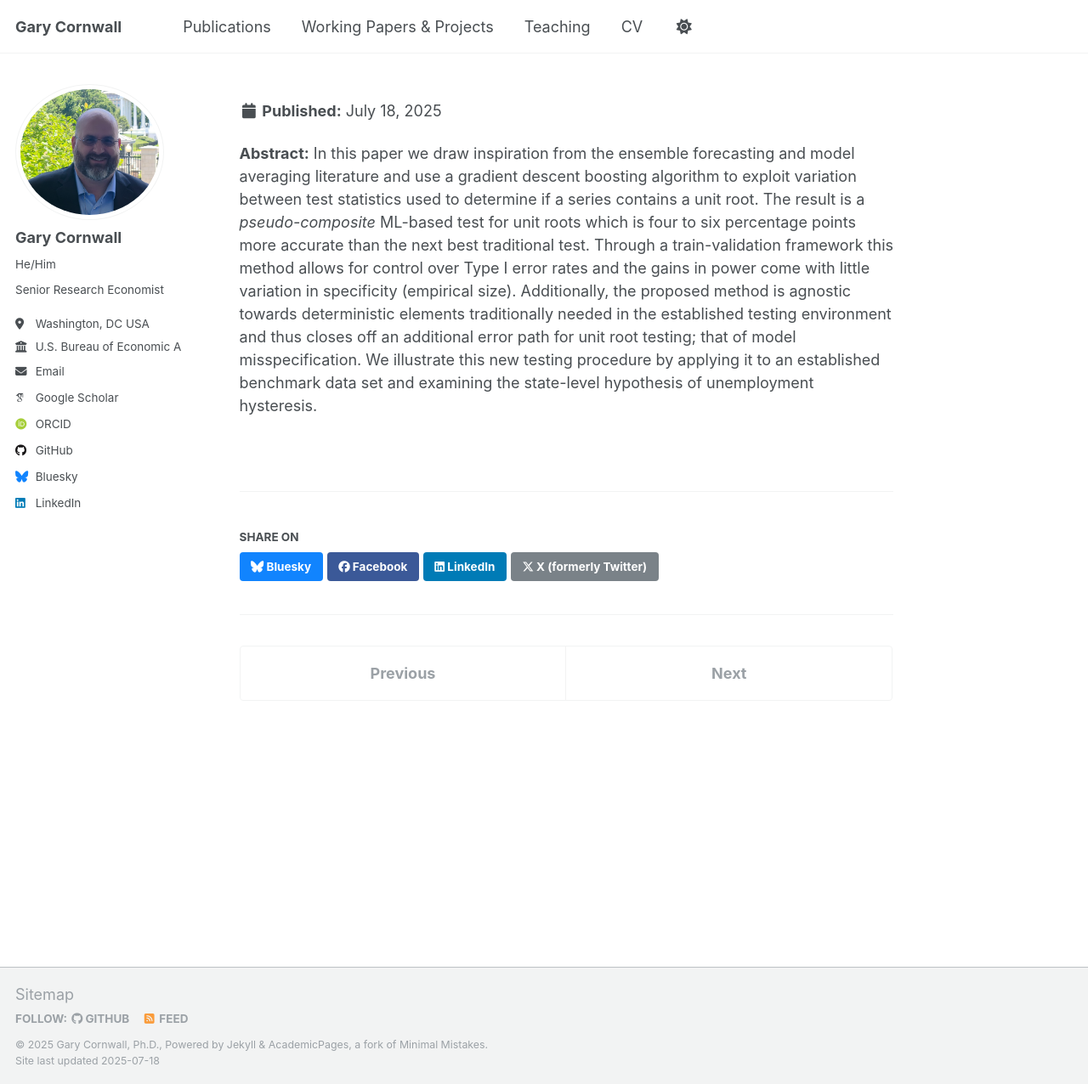
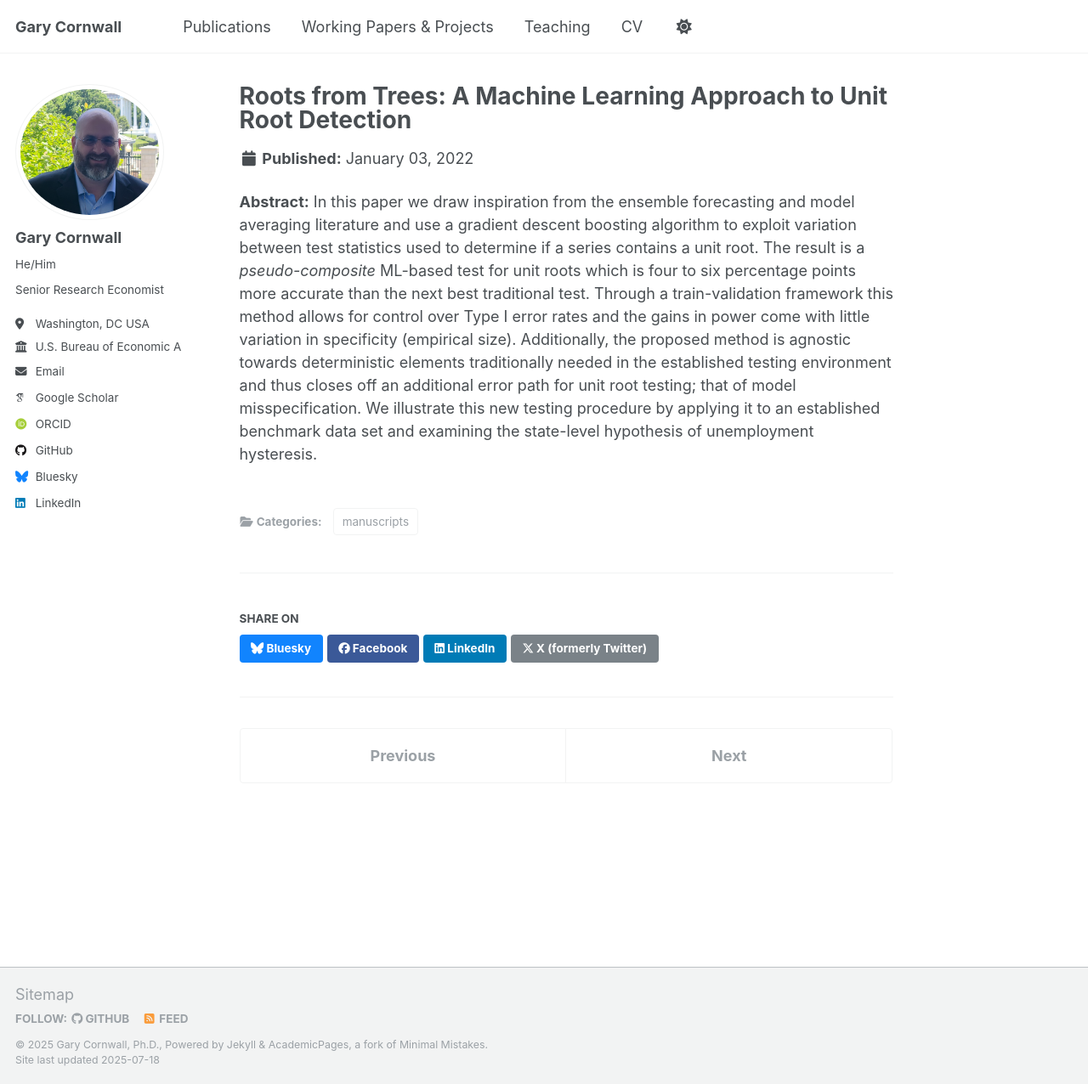
Before and after one commit to grycrnwll/grycrnwll.github.io, a Jekyll site: the page built from _working/roots.md, in a window 1280 px wide and 1276 px high. Shown: the whole window at 85% size. Built offline with Jekyll 4.4.1, drawn with Linux system fonts in a browser that asks for light colours; some web fonts are replaced.

Commit message:
Update roots.md

```diff
--- a/_working/roots.md
+++ b/_working/roots.md
@@ -1,5 +1,5 @@
 ---
-title: "Roots from Trees: A Machine Learning Approach to Unit Root Detection""
+title: "Roots from Trees: A Machine Learning Approach to Unit Root Detection"
 collection: working
 category: manuscripts
 permalink: /working/roots
```
